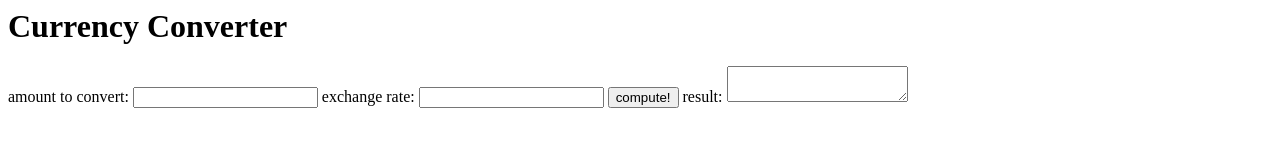
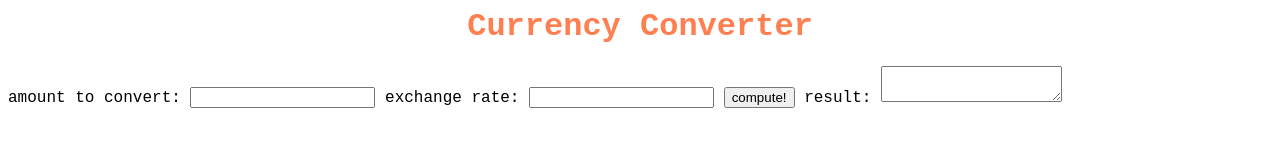
Before and after one commit to cr0cmou/IG02_lab3_currency, a plain HTML site: page index.html in a window 1280 px wide. Drawn offline with Linux system fonts and the light colour scheme.

Commit message:
start style.css

```diff
--- a/index.html
+++ b/index.html
@@ -1,11 +1,12 @@
 <html>
     <head>
         <title>Currency Converter</title>
+        <link rel="stylesheet" href="./style.css">
     </head>
 
     <body>
-        <h1>Currency Converter</h1>
-        <label>amount to convert:
+        <h1 class="titles" id="currency_converter">Currency Converter</h1>
+        <label id="amount_label">amount to convert:
             <input
             type="number"
             id="amount_input"
@@ -14,7 +15,7 @@
 
         </label>
 
-        <label>exchange rate:
+        <label id="exchange_label">exchange rate:
             <input
                 type="number"
                 id="rate_input"
@@ -25,7 +26,7 @@
 
         <button>compute!</button>
 
-        <label>result:
+        <label id="result_label">result:
             <textarea id="result_text">
             </textarea>
         </label>
--- a/style.css
+++ b/style.css
@@ -0,0 +1,12 @@
+body {
+    font-family:'Courier New', Courier, monospace;
+}
+
+.titles {
+    color:coral ;
+}
+
+#currency_converter {
+    text-align: center;
+
+}
```
